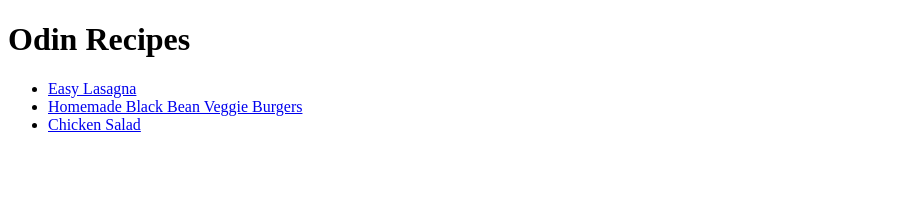
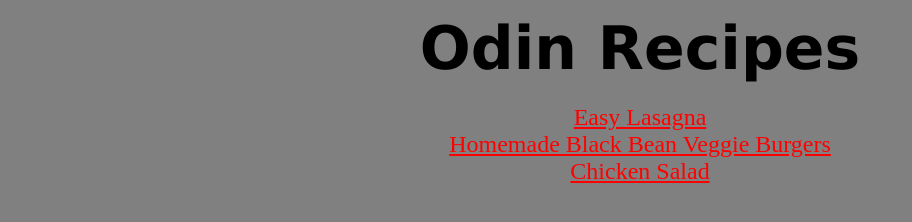
Before and after one commit to Niico67/odin-recipes, a plain HTML site: page index.html in a window 1280 px wide. Shown: the whole page, without its empty margins (0-912 px from the left). Drawn offline with Linux system fonts and the light colour scheme.

Commit message:
modified:   index.html 	modified:   recipes/chicken-salad.html 	modified:   recipes/lasagna.html 	new file:   recipes/styles.css 	modified:   recipes/veggie-burgers.html 	new file:   styles.css     added styles, and slightly improved the html by adding classes

```diff
--- a/index.html
+++ b/index.html
@@ -4,13 +4,14 @@
     <meta charset="UTF-8">
     <meta name="viewport" content="width=device-width, initial-scale=1.0">
     <title>Document</title>
+    <link rel="stylesheet" href="styles.css">
 </head>
 <body>
     <h1>Odin Recipes</h1>
     <ul>
-        <li><a href="recipes/lasagna.html">Easy Lasagna</a></li>
-        <li><a href="recipes/veggie-burgers.html">Homemade Black Bean Veggie Burgers</a></li>
-        <li><a href="recipes/chicken-salad.html">Chicken Salad</a></li>
+        <li><a class="recipe-link" href="recipes/lasagna.html">Easy Lasagna</a></li>
+        <li><a class="recipe-link" href="recipes/veggie-burgers.html">Homemade Black Bean Veggie Burgers</a></li>
+        <li><a class="recipe-link" href="recipes/chicken-salad.html">Chicken Salad</a></li>
     </ul>
 </body>
 </html>
--- /dev/null
+++ b/recipes/styles.css
@@ -0,0 +1,27 @@
+* {
+    background-color: rgb(39, 38, 38);
+    color: white;
+    font-size: 18px;
+
+}
+
+h1 {
+    font-size: 36px;
+}
+
+h3 {
+    color: red;
+    font-size: 26px;
+}
+
+ul>li {
+    font-size: 20px
+}
+
+ol>li {
+    font-size: 22px;
+}
+
+.last-step {
+    color: #00ffff;
+}
--- /dev/null
+++ b/styles.css
@@ -0,0 +1,28 @@
+* {
+    background-color: gray;
+
+
+
+}
+
+h1 {
+    font-size: 60px;
+    font-family: Verdana, Geneva, Tahoma, sans-serif;
+
+    text-align: center;
+    margin: 0 auto;
+    padding: 5px;
+}
+
+.recipe-link {
+    font-size: 24px;
+    color: red;
+}
+
+ul {
+    list-style-type: none;
+    margin: 16px;
+    padding: 0;
+    text-align: center;
+
+}
```
Also changed, not shown: recipes/chicken-salad.html (+4 -3 lines), recipes/lasagna.html (+2 -1 lines), recipes/veggie-burgers.html (+2 -1 lines).
